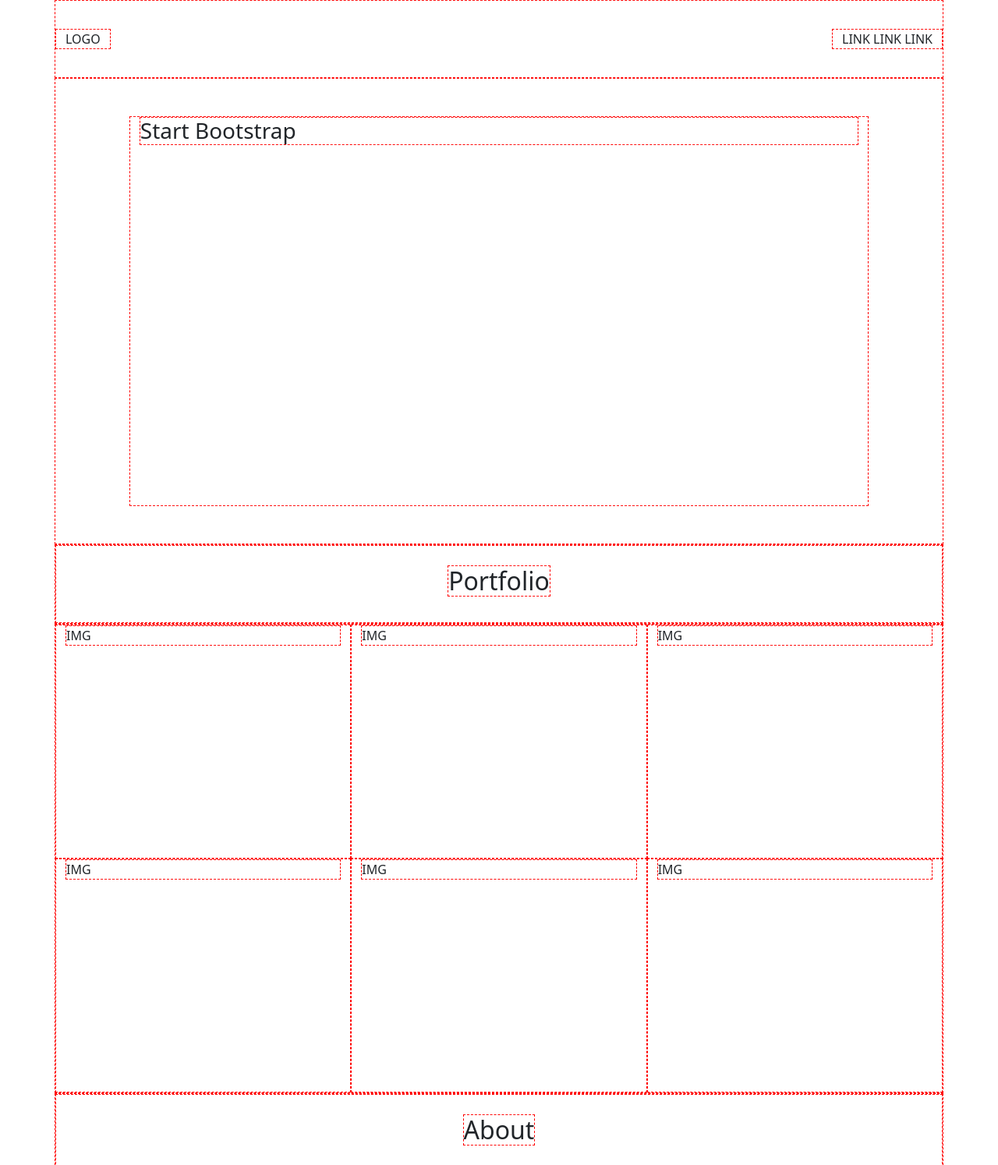
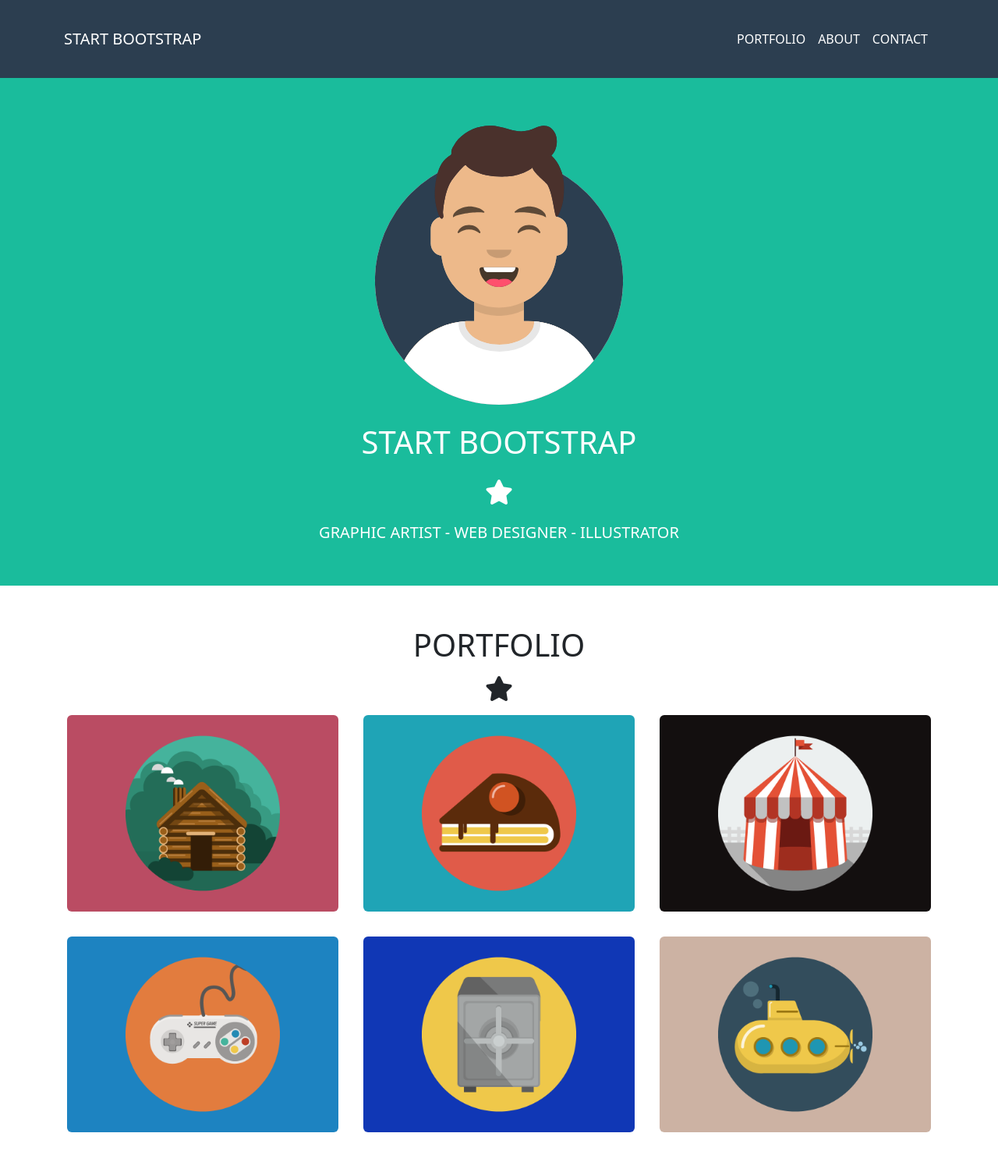
Before and after one commit to GuglielmoBini/html-css-bootstrap-freelancer, a plain HTML site: page index.html in a window 1280 px wide. Shown: the top 1494 px of the page at 78% size. Drawn offline with nearby package versions, Linux system fonts and the light colour scheme.

Commit message:
aggiunto contenuto ad header, start bootstrap e portfolio

```diff
--- a/css/style.css
+++ b/css/style.css
@@ -1,12 +1,7 @@
-[class^="container"] * {
+/* [class^="container"] * {
   border: red dashed 1px;
-}
+} */
 
-#top-header {
-  height: 100px;
-}
-
-#start-bootstrap .col-10,
 #contact-me .col-8 {
   height: 500px;
 }
@@ -15,13 +10,7 @@
 #about .col-12,
 #contact-me .col-12,
 #footer-bottom .col-12 {
-  height: 100px;
-}
-
-#portfolio .col-10,
-#portfolio .col-md-6,
-#portfolio .col-lg-4 {
-  height: 300px;
+  min-height: 100px;
 }
 
 #about .col-8,
@@ -33,3 +22,35 @@
 #footer-top .col-md-4 {
   height: 200px;
 }
+
+/* GENERICS */
+img {
+  max-width: 100%;
+}
+
+.bg-cs-primary {
+  background-color: #2c3e50;
+}
+
+section {
+  margin-bottom: 50px;
+}
+
+/* HEADER */
+header,
+.navbar-dark {
+  min-height: 100px;
+}
+
+header .row:first-child {
+  min-height: 100px;
+}
+
+/* START BOOTSTRAP */
+#start-bootstrap {
+  background-color: #1abc9c;
+}
+
+#start-bootstrap img {
+  max-width: 350px;
+}
--- a/index.html
+++ b/index.html
@@ -4,6 +4,15 @@
     <meta charset="UTF-8" />
     <meta http-equiv="X-UA-Compatible" content="IE=edge" />
     <meta name="viewport" content="width=device-width, initial-scale=1.0" />
+
+    <!-- FONT AWESOME -->
+    <link
+      rel="stylesheet"
+      href="https://cdnjs.cloudflare.com/ajax/libs/font-awesome/6.2.0/css/all.min.css"
+      integrity="sha512-xh6O/CkQoPOWDdYTDqeRdPCVd1SpvCA9XXcUnZS2FmJNp1coAFzvtCN9BmamE+4aHK8yyUHUSCcJHgXloTyT2A=="
+      crossorigin="anonymous"
+      referrerpolicy="no-referrer"
+    />
 
     <!-- BOOTSTRAP -->
     <link
@@ -20,48 +29,82 @@
   <body>
     <!-- HEADER -->
     <header>
-      <section id="top-header" class="container">
-        <div class="row h-100 justify-content-between align-items-center">
-          <div class="col-auto">LOGO</div>
-          <div class="col-auto text-end d-md-none">MENU</div>
-          <div class="col-auto d-none d-md-block">LINK LINK LINK</div>
+      <nav class="navbar navbar-expand-md navbar-dark bg-cs-primary">
+        <div class="container">
+          <a class="navbar-brand" href="#">START BOOTSTRAP</a>
+          <button
+            class="navbar-toggler"
+            type="button"
+            data-bs-toggle="collapse"
+            data-bs-target="#navbarNav"
+            aria-controls="navbarNav"
+            aria-expanded="false"
+            aria-label="Toggle navigation"
+          >
+            <span class="navbar-toggler-icon"></span>
+          </button>
+          <div class="collapse navbar-collapse flex-grow-0" id="navbarNav">
+            <ul class="navbar-nav">
+              <li class="nav-item">
+                <a class="nav-link active" aria-current="page" href="#"
+                  >PORTFOLIO</a
+                >
+              </li>
+              <li class="nav-item">
+                <a class="nav-link text-white" href="#">ABOUT</a>
+              </li>
+              <li class="nav-item">
+                <a class="nav-link text-white" href="#">CONTACT</a>
+              </li>
+            </ul>
+          </div>
         </div>
-      </section>
+      </nav>
     </header>
     <main>
       <!-- START BOOTSTRAP -->
-      <section id="start-bootstrap" class="container">
-        <div class="row h-100 py-5 justify-content-center">
-          <div class="col-10">
-            <h3>Start Bootstrap</h3>
+      <section id="start-bootstrap">
+        <div class="container">
+          <div class="row h-100 py-5 justify-content-center">
+            <div class="col-12 text-center text-white">
+              <img src="img/avatar.svg" alt="Avatar" />
+              <h1 class="h1 my-4">START BOOTSTRAP</h1>
+              <i class="fa-solid fa-star fa-2x mb-4"></i>
+              <p class="h5 text-uppercase">
+                graphic artist - web designer - illustrator
+              </p>
+            </div>
           </div>
         </div>
       </section>
       <!-- PORTFOLIO -->
       <section id="portfolio" class="container">
         <div class="row">
-          <div class="col-12 d-flex justify-content-center align-items-center">
-            <h2>Portfolio</h2>
+          <div
+            class="col-12 d-flex flex-column justify-content-center align-items-center"
+          >
+            <h2 class="h1 mb-3">PORTFOLIO</h2>
+            <i class="fa-solid fa-star fa-2x"></i>
           </div>
         </div>
         <div class="row justify-content-center">
-          <div class="col-10 col-md-6 col-lg-4">
-            <p>IMG</p>
+          <div class="col-12 col-md-6 col-lg-4 py-4 p-md-3">
+            <img class="rounded" src="img/cabin.png" alt="Cabin" />
           </div>
-          <div class="col-10 col-md-6 col-lg-4">
-            <p>IMG</p>
+          <div class="col-12 col-md-6 col-lg-4 py-4 p-md-3">
+            <img class="rounded" src="img/cake.png" alt="Cake" />
           </div>
-          <div class="col-10 col-md-6 col-lg-4">
-            <p>IMG</p>
+          <div class="col-12 col-md-6 col-lg-4 py-4 p-md-3">
+            <img class="rounded" src="img/circus.png" alt="Circus" />
           </div>
-          <div class="col-10 col-md-6 col-lg-4">
-            <p>IMG</p>
+          <div class="col-12 col-md-6 col-lg-4 py-4 p-md-3">
+            <img class="rounded" src="img/game.png" alt="Game" />
           </div>
-          <div class="col-10 col-md-6 col-lg-4">
-            <p>IMG</p>
+          <div class="col-12 col-md-6 col-lg-4 py-4 p-md-3">
+            <img class="rounded" src="img/safe.png" alt="Safe" />
           </div>
-          <div class="col-10 col-md-6 col-lg-4">
-            <p>IMG</p>
+          <div class="col-12 col-md-6 col-lg-4 py-4 p-md-3">
+            <img class="rounded" src="img/submarine.png" alt="submarine" />
           </div>
         </div>
       </section>
```
